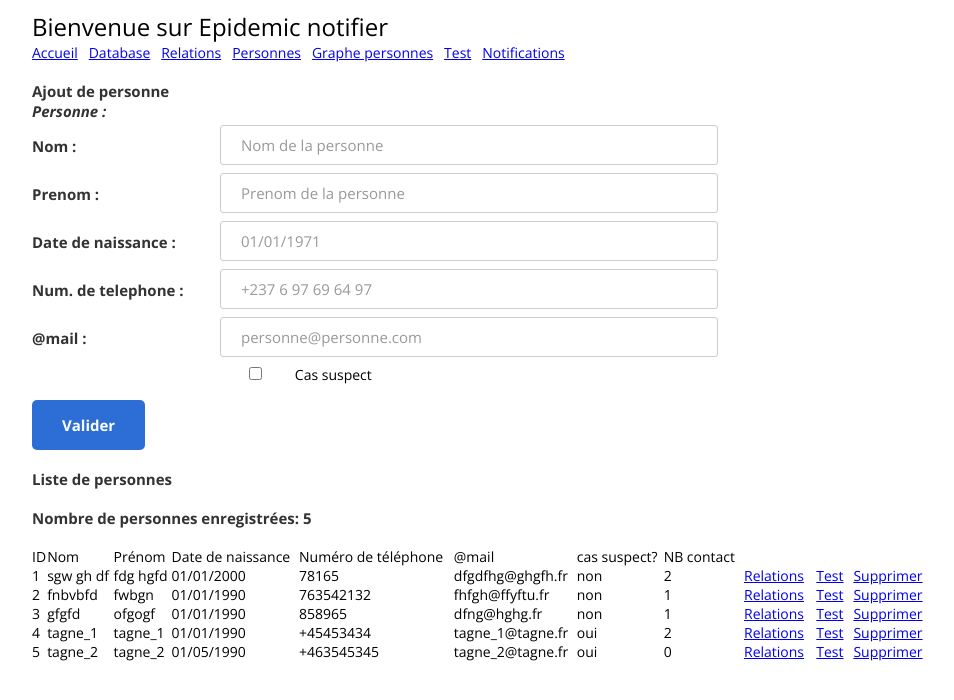
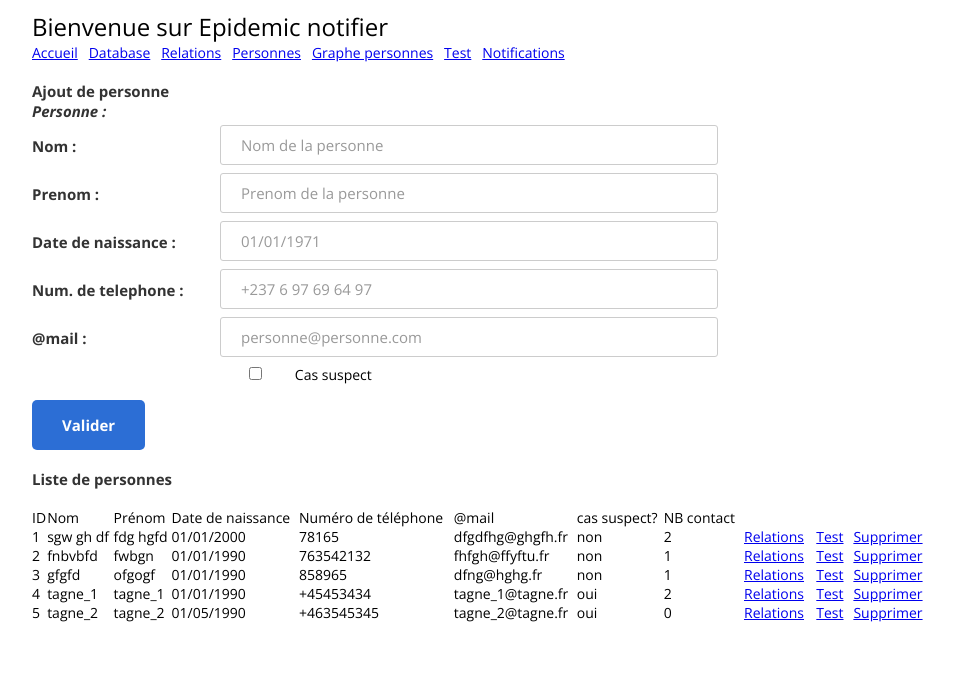
Before and after one commit to atchopba/epidemic-notifier, a Flask app: page /personnes in a window 1280 px wide. Shown: the top 700 px of the page, without its empty margins (158-1112 px from the left). Run offline with Flask 2, Linux system fonts and the light colour scheme; data comes from the database, SQL or seed files in the repository; parts of the project's set-up code (start-up, migrations or seed data) failed here and were passed over; some libraries are stand-ins or nearby versions.

Commit message:
Update personne.html

```diff
--- a/templates/myapp/personne.html
+++ b/templates/myapp/personne.html
@@ -42,10 +42,6 @@
           <div class="card-body">
 
             <div class="label-row">Liste de personnes</div>
-            {% if personnes %}
-              <br/>
-              <div class="label-row">Nombre de personnes enregistr&eacute;es: {{ nb_personnes }} </div>
-            {% endif %}
             <br/>
             {% include 'inc/list_personne.html' %}
 
```
